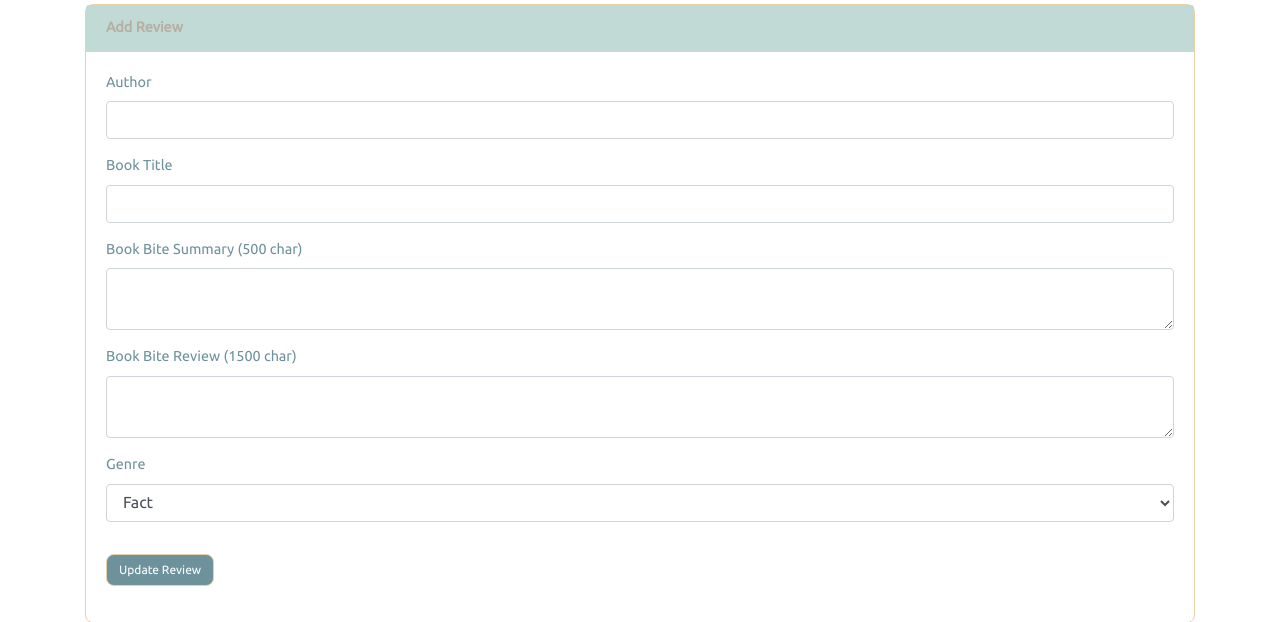
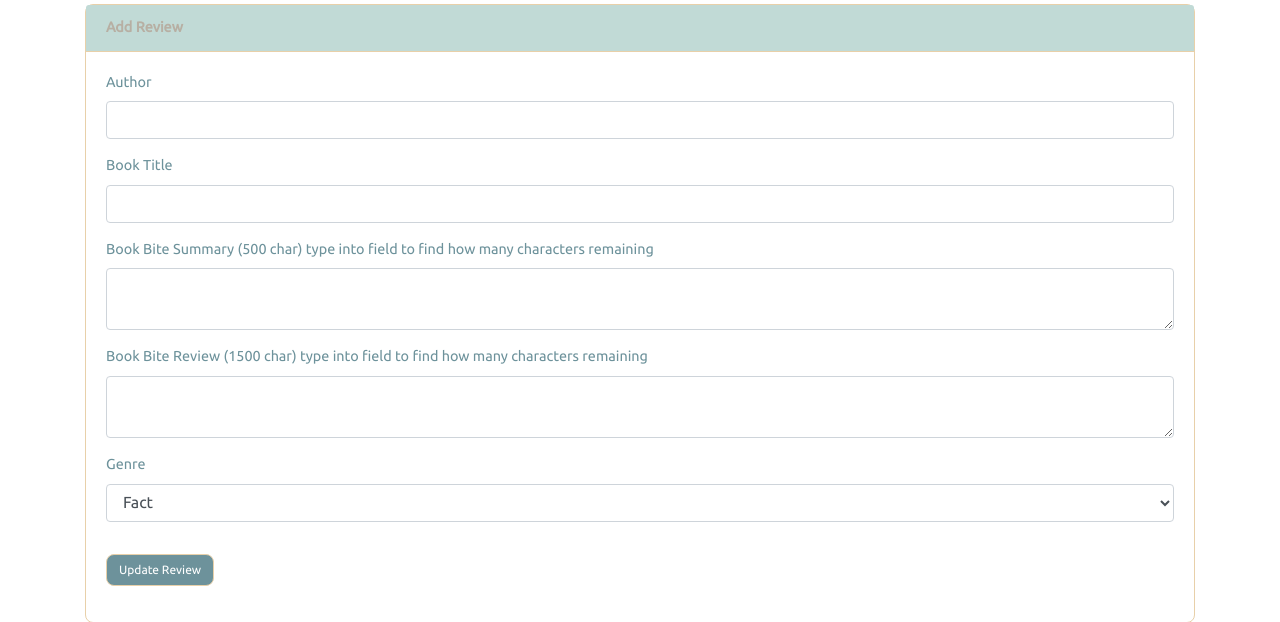
Before and after one commit to alimgee/book-review-milestone-project3, a Flask app: template templates/editreview.html in a window 1280 px wide. Shown: the part 485-1107 px from the top of the page. Run offline with Flask 2, Linux system fonts and the light colour scheme; the template is opened without the code that fills it: values that come from a table or form of the project are taken from there, others are empty; some libraries are stand-ins or nearby versions.

Commit message:
Adding char counr functionality to edit review template also

```diff
--- a/templates/editreview.html
+++ b/templates/editreview.html
@@ -41,6 +41,7 @@
 
                         <div class="form-group">
                                 {{ form.summary.label(class="form-control-label") }}
+                                <span id="summary-chars"> type into field to find how many</span> characters remaining
                                 {% if form.summary.errors %}
                                 {{ form.summary(class="form-control form-control is-invalid") }}
                                 <div class="invalid-feedback">
@@ -55,6 +56,7 @@
 
                             <div class="form-group">
                                 {{ form.review.label(class="form-control-label") }}
+                                <span id="review-chars"> type into field to find how many</span> characters remaining
                                 {% if form.review.errors %}
                                 {{ form.review(class="form-control form-control is-invalid") }}
                                 <div class="invalid-feedback">
```
